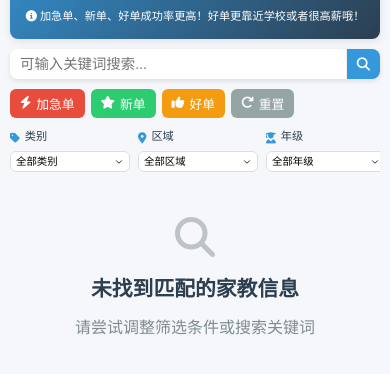
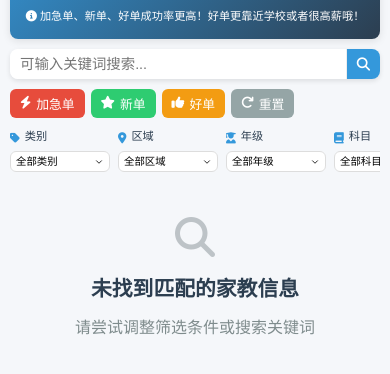
Before and after one commit to MYXX1217/myxx1217.github.io, a plain HTML site: page index.html in a window 390 px wide. Shown: the part 108-482 px from the top of the page. Drawn offline with Linux system fonts and the light colour scheme; no server answers.

Commit message:
Add files via upload

```diff
--- a/index.html
+++ b/index.html
@@ -70,9 +70,9 @@
 
         .header-stats {
              display: flex;
-			 justify-content: center;
-			 width: 100%;
-			 gap: 15px;
+             justify-content: center;
+             width: 100%;
+             gap: 15px;
         }
 
         .header-date {
@@ -183,6 +183,7 @@
             overflow-x: auto;
             padding-bottom: 5px;
             -webkit-overflow-scrolling: touch;
+            flex-wrap: nowrap; /* 确保不换行 */
         }
 
         .filters-row::-webkit-scrollbar {
@@ -195,8 +196,9 @@
         }
 
         .filter-group {
-            flex: 1;
-            min-width: 120px;
+            flex: 1; /* 平均分配空间 */
+            min-width: 0; /* 允许缩小 */
+            flex-shrink: 0; /* 防止缩小 */
         }
 
         .filter-group h3 {
@@ -414,6 +416,22 @@
                 font-size: 0.65rem;
                 padding: 4px 5px;
             }
+
+            /* 移动端筛选器调整 */
+            .filters-row {
+                overflow-x: auto;
+                -webkit-overflow-scrolling: touch;
+                scrollbar-width: none; /* 隐藏滚动条 */
+            }
+
+            .filters-row::-webkit-scrollbar {
+                display: none; /* 隐藏滚动条 */
+            }
+
+            .filter-group {
+                min-width: 100px; /* 移动端最小宽度 */
+                flex-shrink: 0; /* 防止缩小 */
+            }
         }
     </style>
 </head>
@@ -422,9 +440,9 @@
         <!-- 新版紧凑头部 -->
         <header class="compact-header">
              <h1>上海茁益家教信息平台</h1>
-			 <div class="header-top-line">
+             <div class="header-top-line">
                  <div class="header-date" id="current-date"></div>
-				 <div class="header-stats">
+                 <div class="header-stats">
                     <span>今日新增: <span class="stat-value" id="today-orders">0</span></span>
                     <span>可接单量: <span class="stat-value" id="available-orders">0</span></span>
                 </div>
```
